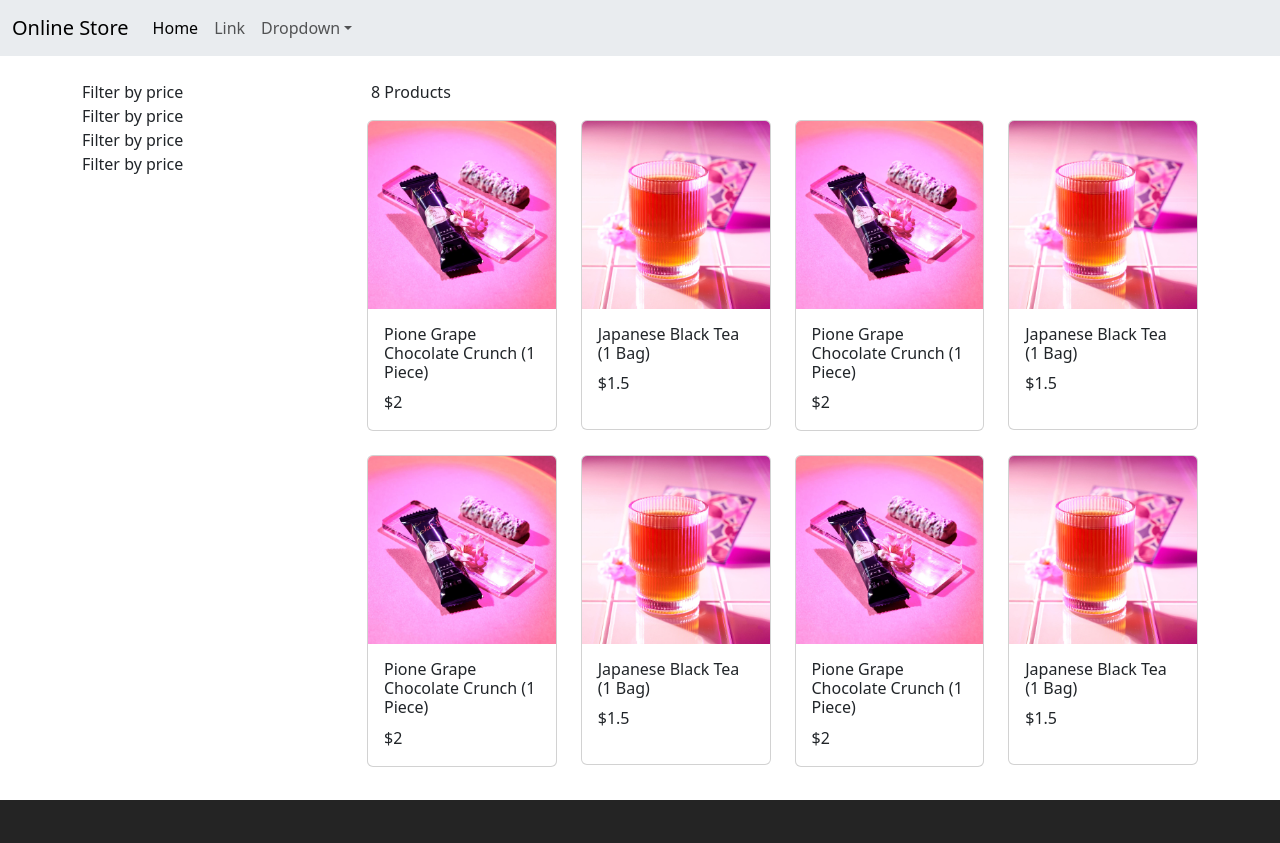
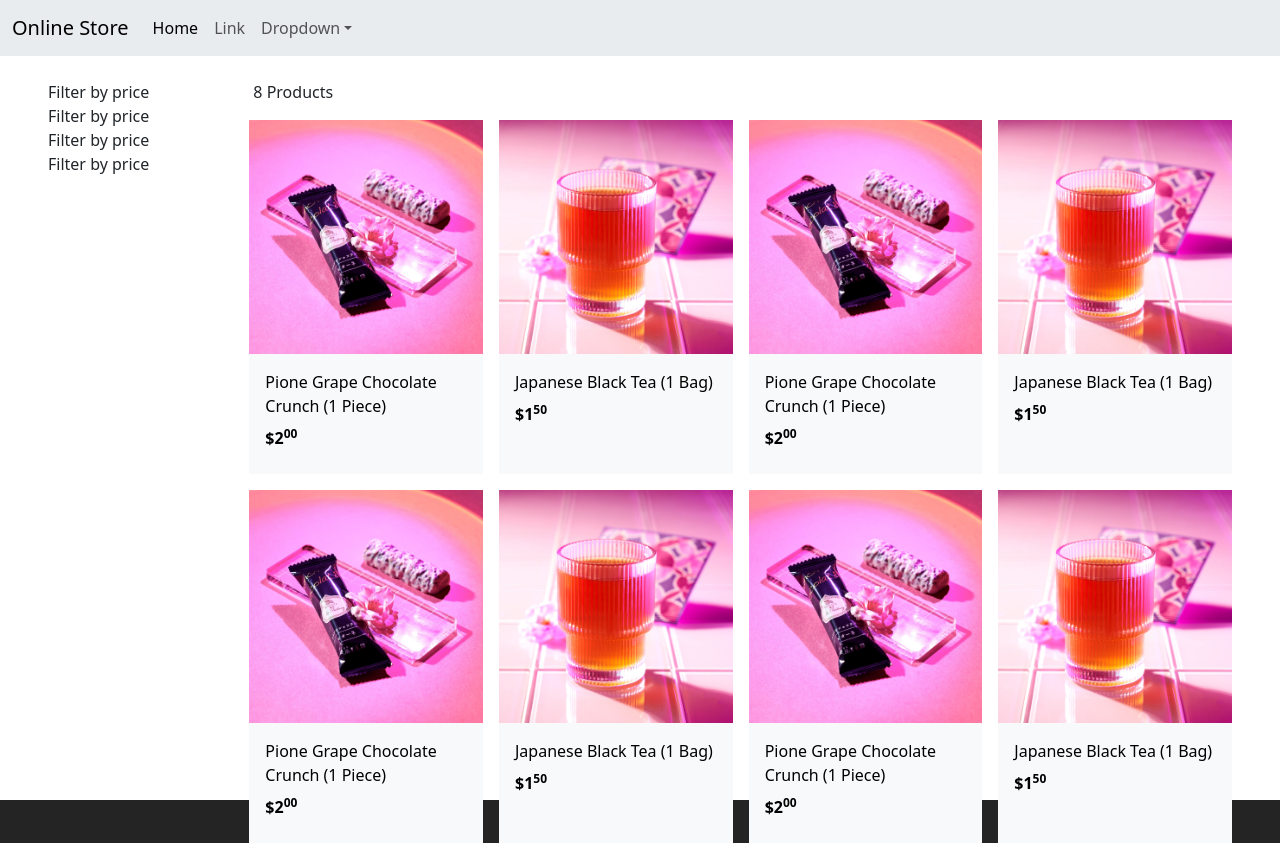
Before and after one commit to ahmads1990/OnlineStore-React, a React (Vite) app: page / in a window 1280 px wide. Before the commit the page ends 800 px from the top, so only its background shows below. Built offline with nearby package versions, Linux system fonts and the light colour scheme; data requests are answered from the project's data file.

Commit message:
Update product grid item visual

```diff
--- a/src/components/ProductItem/ProductItem.css
+++ b/src/components/ProductItem/ProductItem.css
@@ -1,8 +1,19 @@
 .card .card-img-top {
-    min-width: 100px;
-    min-height: 100px;
+    /* min-width: 150px; */
+    min-height: 150px;
+    width: 100%;
+    height: auto;
 }
 
 .card .card-body {
     min-height: 120px;
+    font-size: 1rem;
 }
+/* to make card rectangular with no border radius */
+.product .card,
+.product .card-header,
+.product .card-img-top,
+.product .card-body,
+.product .card-footer {
+    border-radius: 0 !important;
+}
--- a/src/components/ProductItem/ProductItem.jsx
+++ b/src/components/ProductItem/ProductItem.jsx
@@ -2,16 +2,21 @@ import { Link } from "react-router-dom";
 import "./ProductItem.css";
 
 const ProductItem = ({ productData }) => {
+    const priceFraction = (productData.Price % 1) * 100;
+
     return (
-        <div className="product col-3 mb-4">
-            <div className="card">
+        <div className="product col-3">
+            <div className="card text-bg-light border-0">
                 <Link to={`/product/${productData.Id}`}>
-                    <img className="card-img-top" src={`./${productData.MainImage}`} alt="" />
+                    <img className="card-img-top img-fluid" src={`./${productData.MainImage}`} alt="" />
                 </Link>
 
                 <div className="card-body">
-                    <h6 className="card-title">{productData.Title}</h6>
-                    <p className="card-text">${productData.Price}</p>
+                    <div className="card-title">{productData.Title}</div>
+                    <strong className="card-text">
+                        ${Math.floor(productData.Price)}
+                        <sup>{priceFraction.toString().padStart(2, "0")}</sup>
+                    </strong>
                 </div>
             </div>
         </div>
--- a/src/components/ProductList/ProductList.jsx
+++ b/src/components/ProductList/ProductList.jsx
@@ -5,9 +5,9 @@ const ProductList = () => {
     const { data: productData, isLoading, error } = useFetchProducts();
 
     return (
-        <div className="container">
+        <div className="container-fluid px-5">
             <div className="row">
-                <div className="col-3">
+                <div className="col-2">
                     <div>Filter by price</div>
                     <div>Filter by price</div>
                     <div>Filter by price</div>
@@ -15,7 +15,7 @@ const ProductList = () => {
                 </div>
                 <div className="col">
                     <div className="row px-3 mb-3">{productData.length} Products</div>
-                    <div className="row">
+                    <div className="row g-3">
                         {isLoading && (
                             // Loading spinner
                             <div className="spinner-border text-danger" role="status">
```
